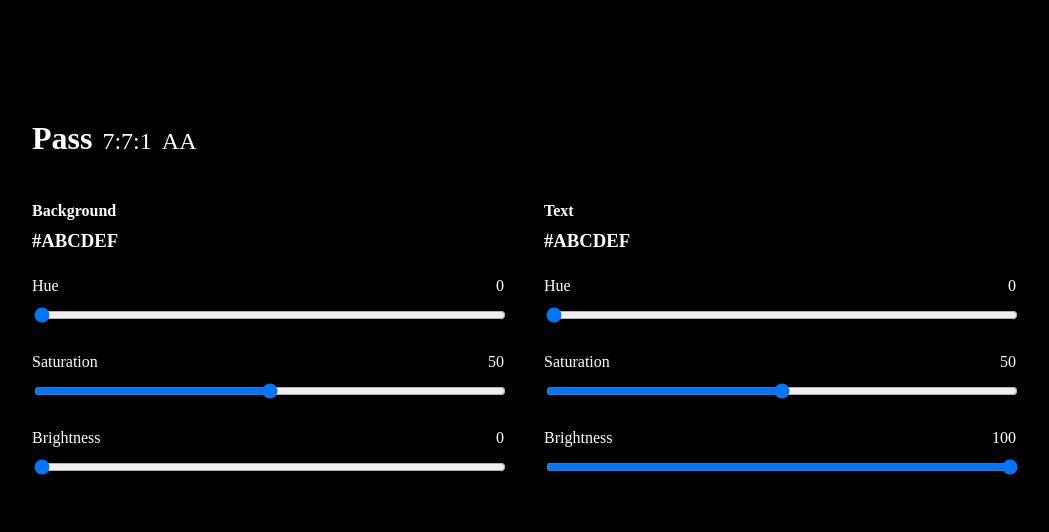
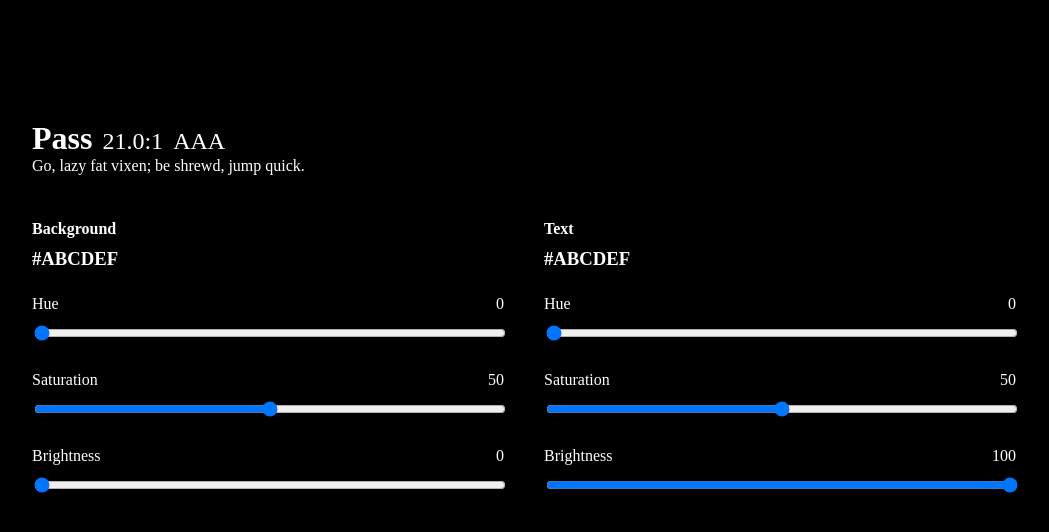
Before and after one commit to techingtogether/trast, a React (Create React App) app: page / in a window 1280 px wide. Shown: the top 532 px of the page, without its empty margins (116-1165 px from the left). Built offline with nearby package versions, Linux system fonts and the light colour scheme.

Commit message:
Display actual contrast, actual result state and a random pangram

```diff
--- a/src/App.js
+++ b/src/App.js
@@ -5,24 +5,79 @@ import ColourInput from './ColourInput';
 class App extends Component {
   constructor() {
     super();
+
     this.state = {
-      pass: true
+      rgbText: [1, 1, 1],
+      rgbBackground: [0, 0, 0],
+      contrast: 21,
+      pangram: this.getRandomPangram(),
     }
+
+    this.contrast = this.contrast.bind(this);
+    this.luminance = this.luminance.bind(this);
+    this.onColorChange = this.onColorChange.bind(this);
+    this.onBackgroundColorChange = this.onBackgroundColorChange.bind(this);
+    this.onTextColorChange = this.onTextColorChange.bind(this);
   }
 
   render() {
+    const contrast = this.state.contrast
     return (
       <div className="App">
         <div className='results'>
-          <span className='result'>{this.state.pass ? 'Pass' : 'Fail'}</span>
-          <span className='ratio'>7:7:1</span>
-          <span className='grade'>AA</span>
+          <span className='result'>{contrast >= 4.5 ? 'Pass' : 'Fail'}</span>
+          <span className='ratio'>{`${contrast.toFixed(1)}:1`}</span>
+          <span className='grade'>{contrast >= 7 ? 'AAA' : contrast >= 4.5 ? 'AA' : ''}</span>
         </div>
-        <ColourInput target='background' initialHue={0} initialSaturation={50} initialBrightness={0}/>
-        <ColourInput target='text' initialHue={0} initialSaturation={50} initialBrightness={100}/>
+        <div className='results'>{this.state.pangram}</div>
+        <ColourInput target='background' initialHue={0} initialSaturation={50} initialBrightness={0} onColorChange={this.onBackgroundColorChange}/>
+        <ColourInput target='text' initialHue={0} initialSaturation={50} initialBrightness={100} onColorChange={this.onTextColorChange}/>
       </div>
     );
   }
+
+
+  contrast(rgb1, rgb2) {
+    return (this.luminance(rgb1[0], rgb1[1], rgb1[2]) + 0.05)
+        / (this.luminance(rgb2[0], rgb2[1], rgb2[2]) + 0.05);
+  }
+
+  onColorChange(rgb1, rgb2) {
+    const contrast = this.contrast(rgb1, rgb2);
+    this.setState({contrast: contrast});
+  }
+
+  onBackgroundColorChange(r, g, b) {
+    this.setState({rgbBackground: [r, g, b]})
+    this.onColorChange(this.state.rgbText, [r, g, b]);
+  }
+
+  onTextColorChange(r, g, b) {
+    this.setState({rgbText: [r, g, b]});
+    this.onColorChange([r, g, b], this.state.rgbBackground);
+  }
+
+  luminance(r, g, b) {
+    const a = [r, g, b].map(v => {
+        return v <= 0.03928
+            ? v / 12.92
+            : Math.pow( (v + 0.055) / 1.055, 2.4 );
+    });
+    return a[0] * 0.2126 + a[1] * 0.7152 + a[2] * 0.0722;
+  }
+
+  getRandomPangram() {
+    const pangrams = [
+      'How quickly daft jumping zebras vex.',
+      'Go, lazy fat vixen; be shrewd, jump quick.',
+      'Fix problems quickly with galvanized jets.',
+      'Pack my red box with five dozen quality jugs.'
+    ];
+
+    const pangramIndex = Math.round(Math.random() * 3);
+    return pangrams[pangramIndex];
+  }
+
 }
 
 export default App;
--- a/src/ColourInput.js
+++ b/src/ColourInput.js
@@ -54,13 +54,16 @@ export default class ColourInput extends Component {
         const saturation = id === 'saturation' ? value : this.state.saturation;
         const brightness = id === 'brightness' ? value : this.state.brightness;
 
-        newState.hex = this.hslToHex(hue, saturation, brightness);
+        const [r, g, b] = this.hslToRgb(hue, saturation, brightness);
 
+        const hex = this.rgbToHex(r, g, b);
+        this.props.onColorChange(r, g, b);
+        newState.hex = hex;
         this.setState(newState);
         document.documentElement.style.setProperty(`--${this.props.target}_${id}`, formattedValue);
     }
 
-    hslToHex(h, s, l) {
+    hslToRgb(h, s, l) {
         h /= 360;
         s /= 100;
         l /= 100;
@@ -83,11 +86,16 @@ export default class ColourInput extends Component {
           g = hue2rgb(p, q, h);
           b = hue2rgb(p, q, h - 1 / 3);
         }
+        return [r, g, b];
+
+    }
+
+    rgbToHex(r, g, b) {
         const toHex = x => {
-          const hex = Math.round(x * 255).toString(16);
-          return hex.length === 1 ? '0' + hex : hex;
-        };
+            const hex = Math.round(x * 255).toString(16);
+            return hex.length === 1 ? '0' + hex : hex;
+          };
         return `#${toHex(r)}${toHex(g)}${toHex(b)}`;
-      }
+    }
 
 }
```
